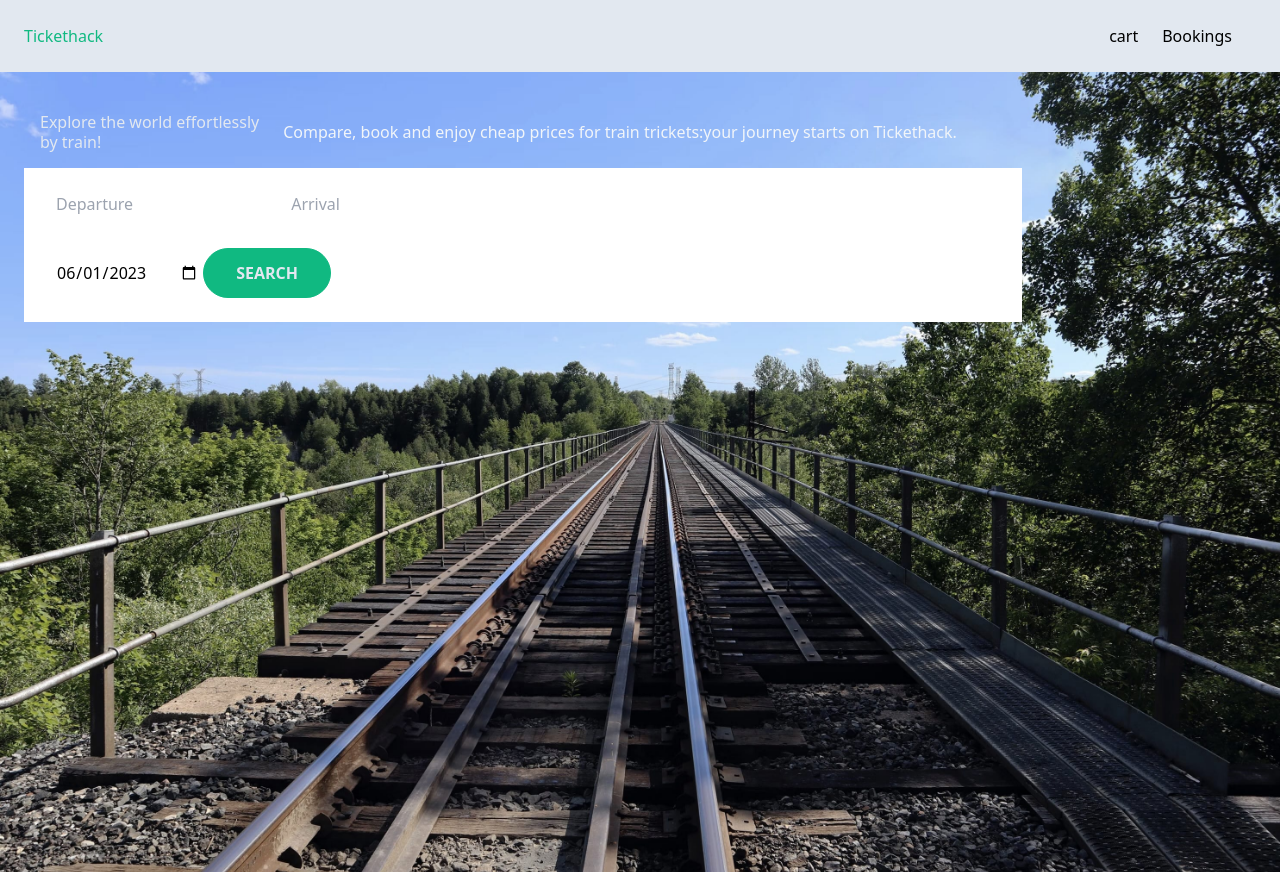
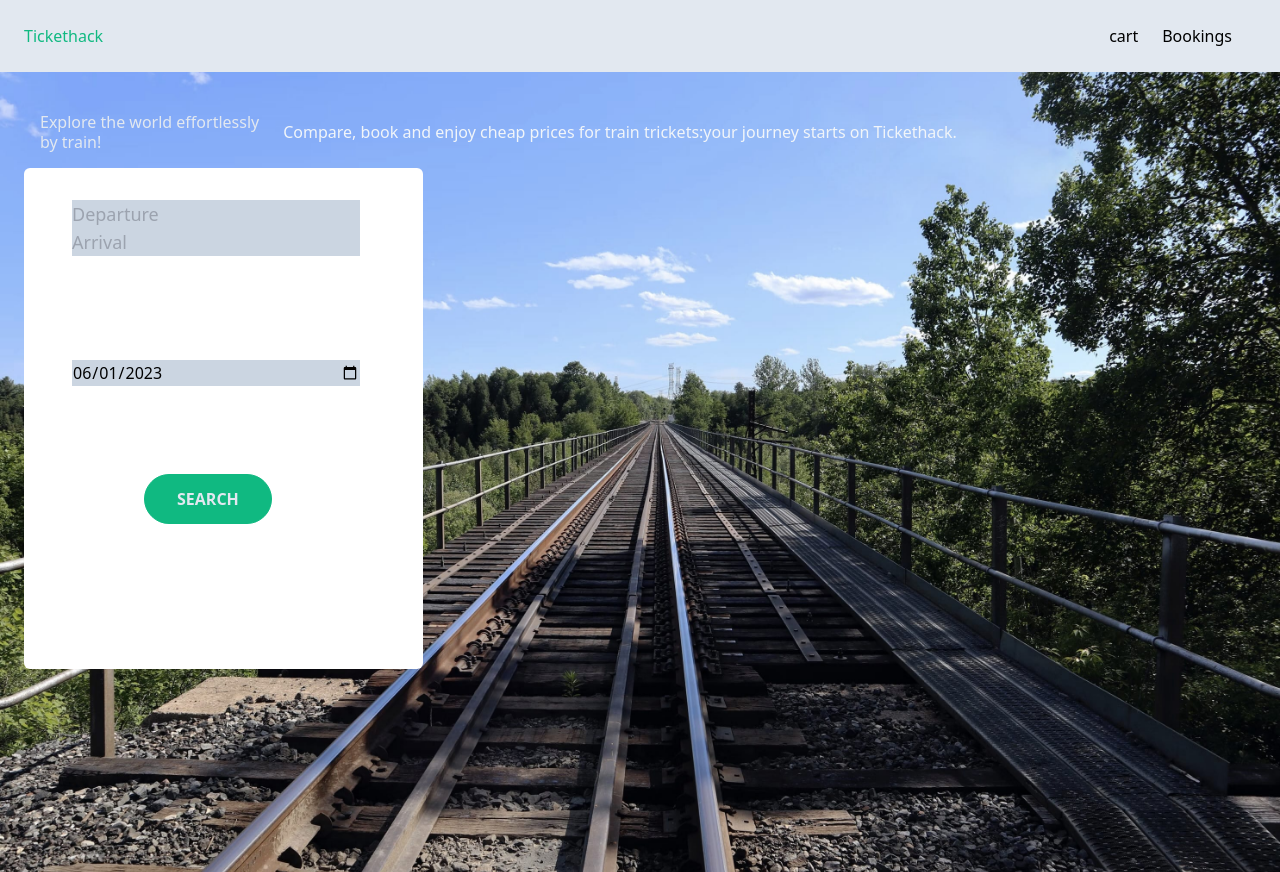
Before and after one commit to thombougithub/tickethack-frontend, a plain HTML site: page index.html in a window 1280 px wide. Drawn offline with nearby package versions, Linux system fonts and the light colour scheme.

Commit message:
amelioration card

```diff
--- a/index.html
+++ b/index.html
@@ -34,16 +34,17 @@
                     Compare, book and enjoy cheap prices for train trickets:your journey starts on Tickethack.
                 </h3>
             </div>
-            <div class="bg-white p-2 grid grid-cols-0 gap-5">
+            <div class="bg-white p-2 grid grid-cols-1 w-2/5 h-4/6 rounded-md flex flex-col justify-center">
                 <div class="rounded overflow-hidden">
-                  <div class="px-6 py-4">
-                    <input type="text" placeholder="Departure">
-                    <input type="text" placeholder="Arrival">
+                  <div class="px-10 py-2 pt-6">
+                    <input class="bg-slate-300 text-gray-700 text-lg w-72" type="text" placeholder="Departure">
+                    <input class="bg-slate-300 text-gray-700 text-lg w-72" type="text" placeholder="Arrival">
                   </div>
-                  <div class="px-6 pt-4 pb-3">
-                    <input type="date" value="2023-06-01">
-                    <button id="btnsearch" class="bg-emerald-500 text-slate-200 border border-emerald-500 hover:bg-emerald-500 hover:text-white active:bg-emerald-600 font-bold uppercase px-8 py-3 rounded-full outline-none focus:outline-none mr-1 mb-1 ease-linear transition-all duration-150" type="button"
-                    >Search</button>
+                  <div class="p-2 px-10 pt-24">
+                    <input class="bg-slate-300 text-md w-72"type="date" value="2023-06-01">
+                  </div>
+                  <div class="px-28 pt-20 pb-3 items-center justify-center flex-col">
+                    <button id="btnsearch" class="bg-emerald-500 text-slate-200 border border-emerald-500 hover:bg-emerald-500 hover:text-white active:bg-emerald-600 font-bold uppercase px-8 py-3 rounded-full outline-none focus:outline-none mr-1 mb-1 ease-linear transition-all duration-150 flex" type="button">Search</button>
                   </div>
                 </div>
             </div>
```
